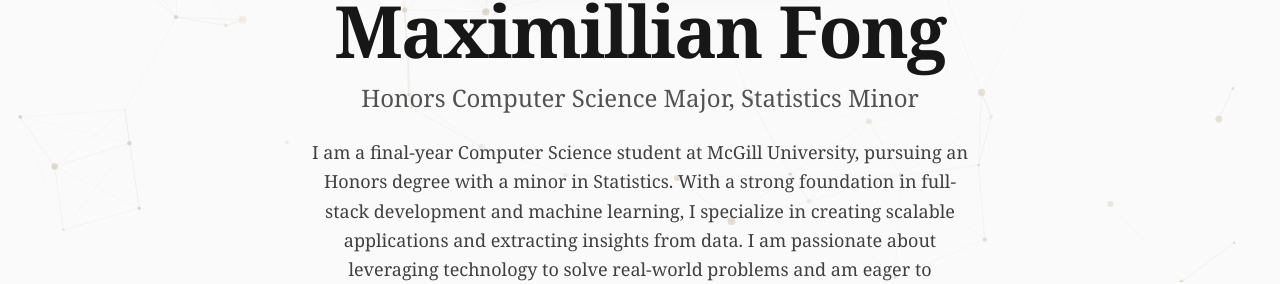
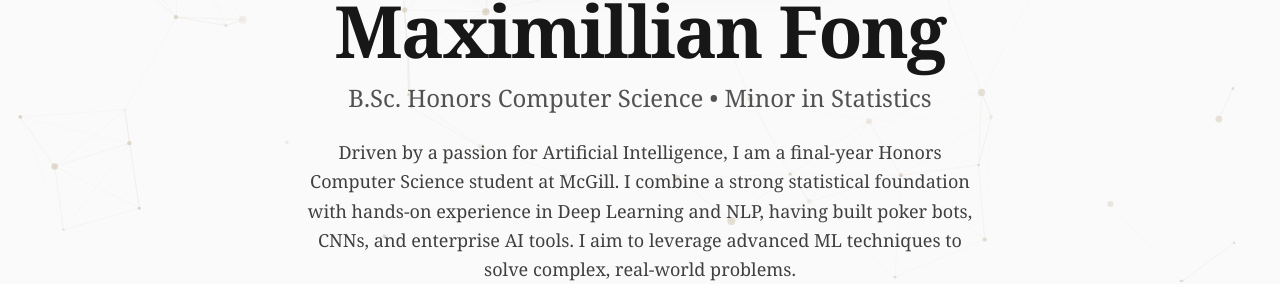
Before and after one commit to sham-bolic/sham-bolic.github.io, a Next.js app: page / in a window 1280 px wide. Shown: the part 518-802 px from the top of the page. Built offline with nearby package versions, Linux system fonts and the light colour scheme.

Commit message:
chore: updating information in bio

```diff
--- a/app/data/portfolio.ts
+++ b/app/data/portfolio.ts
@@ -1,7 +1,8 @@
 export const developerName = 'Maximillian Fong';
-export const developerTitle = 'Honors Computer Science Major, Statistics Minor';
+export const developerTitle =
+	'B.Sc. Honors Computer Science • Minor in Statistics';
 export const heroTagline =
-	'I am a final-year Computer Science student at McGill University, pursuing an Honors degree with a minor in Statistics. With a strong foundation in full-stack development and machine learning, I specialize in creating scalable applications and extracting insights from data. I am passionate about leveraging technology to solve real-world problems and am eager to contribute to innovative teams in the fields of software development, machine learning, and data science.';
+	'Driven by a passion for Artificial Intelligence, I am a final-year Honors Computer Science student at McGill. I combine a strong statistical foundation with hands-on experience in Deep Learning and NLP, having built poker bots, CNNs, and enterprise AI tools. I aim to leverage advanced ML techniques to solve complex, real-world problems.';
 
 export const projects = [
 	{
@@ -37,7 +38,7 @@
 		description:
 			'Designed and trained a CNN for handwritten digit recognition, achieving 86%+ accuracy using PyTorch and optimization techniques.',
 		detailedDescription:
-			"A deep learning project focused on computer vision, specifically the classification of handwritten digits. I designed and trained a Convolutional Neural Network (CNN) using PyTorch.\n\nKey features of the implementation include:\n• Custom CNN architecture with multiple convolutional and pooling layers.\n• Batch Normalization to stabilize learning and allow higher learning rates.\n• Data Augmentation techniques (rotation, shifting) to increase dataset diversity and robustness.\n• Optimization via Stochastic Gradient Descent (SGD) with momentum.\n\nThe final model achieved over 86% accuracy on the test set, demonstrating effective handling of overfitting and generalization.",
+			'A deep learning project focused on computer vision, specifically the classification of handwritten digits. I designed and trained a Convolutional Neural Network (CNN) using PyTorch.\n\nKey features of the implementation include:\n• Custom CNN architecture with multiple convolutional and pooling layers.\n• Batch Normalization to stabilize learning and allow higher learning rates.\n• Data Augmentation techniques (rotation, shifting) to increase dataset diversity and robustness.\n• Optimization via Stochastic Gradient Descent (SGD) with momentum.\n\nThe final model achieved over 86% accuracy on the test set, demonstrating effective handling of overfitting and generalization.',
 		skills: ['Python', 'Numpy', 'PyTorch', 'Pandas', 'CNN'],
 		link: 'https://github.com/sham-bolic/number_classification_cnn',
 	},
```
